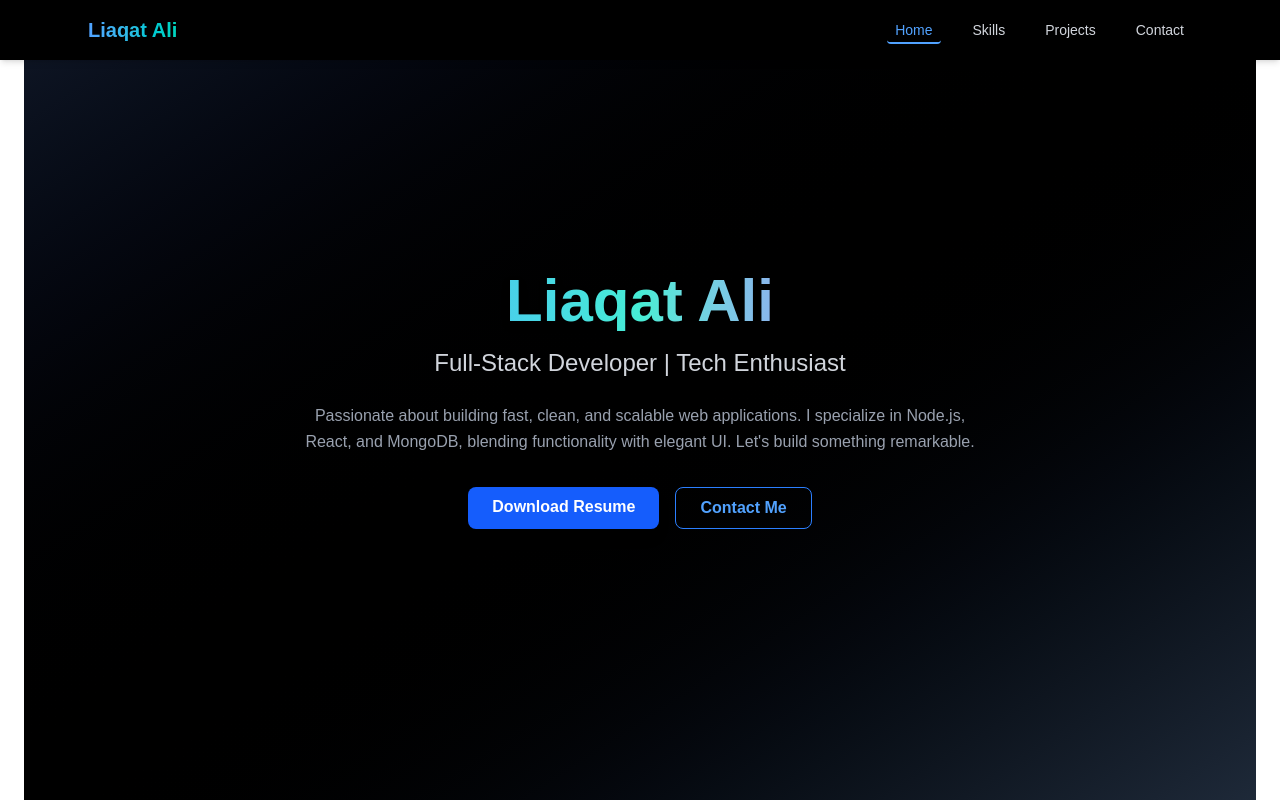
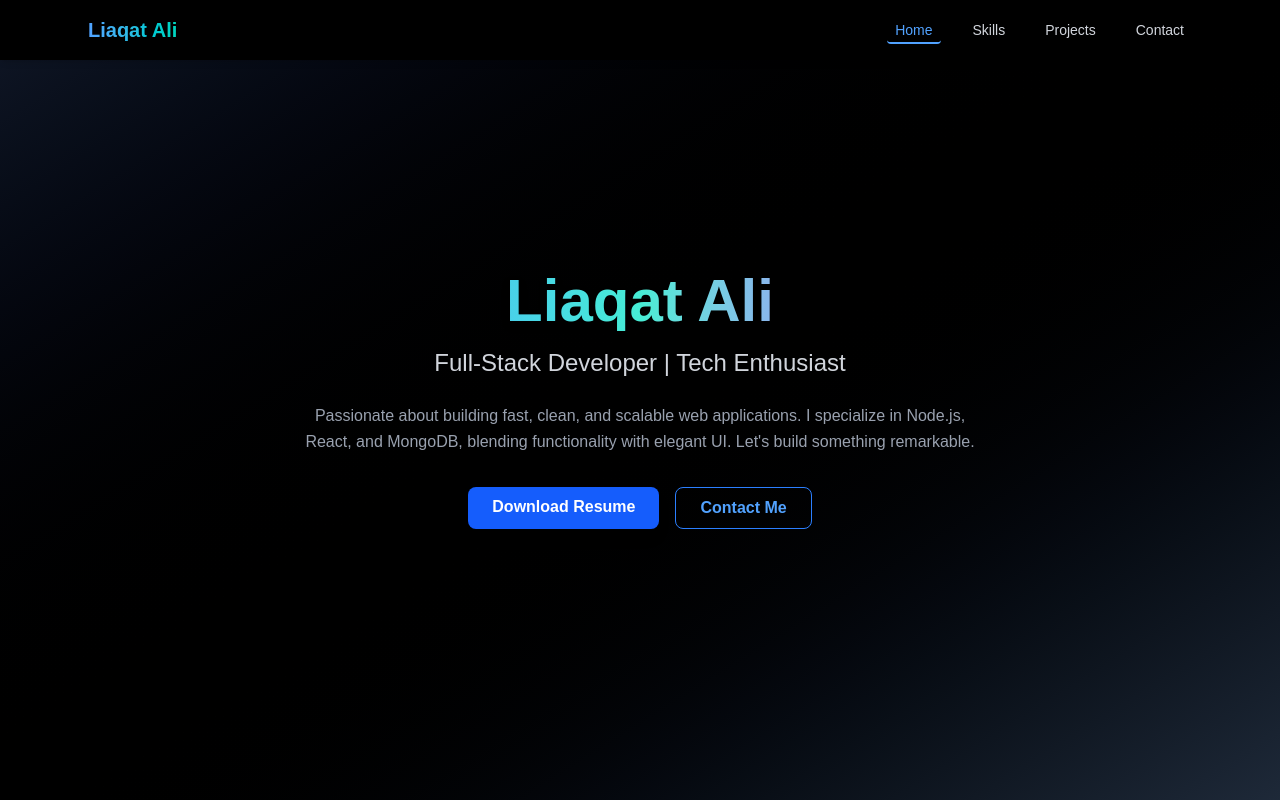
Before and after one commit to Liaqat-dev/liaqat-dev-portfolio, a Next.js app: page / in a window 1280 px wide. Shown: the top 800 px of the page. Built offline with nearby package versions, Linux system fonts and the light colour scheme.

Commit message:
fix padding

```diff
--- a/src/app/page.tsx
+++ b/src/app/page.tsx
@@ -8,7 +8,7 @@ export default function Home() {
     return (
         <>
             <Navbar/>
-            <main className="w-screen mx-auto px-6">
+            <main className="w-screen mx-auto ">
                 <section id="home"><Hero/></section>
                 <section id="skills"><Skills/></section>
                 <section id="projects"><Projects/></section>
```
